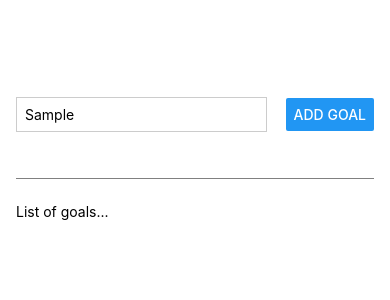
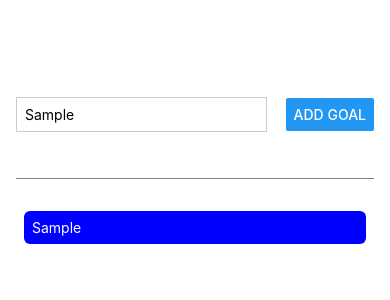
Before and after one commit to GregRodriguezJr/react_projects, a React Native app in the folder RNCourse/: screen / in a window 390 px wide. Both pictures are taken after typing "Sample" into the empty fields and a click on the button "ADD GOAL". Shown: the top 300 px of the page. Built offline with nearby package versions, Linux system fonts and the light colour scheme.

Commit message:
created useState for goals and updated list with button, added style to list items

```diff
--- a/RNCourse/App.js
+++ b/RNCourse/App.js
@@ -3,13 +3,17 @@
 
 export default function App() {
   const [enteredGoalText, setEnteredGoalText] = useState('');
+  const [courseGoals, setCourseGoals] = useState([]);
 
   const goalInputHandler = (enteredText) => {
     setEnteredGoalText(enteredText);
   }
 
-  const addGoalHadler = () => {
-    console.log(enteredGoalText);
+  const addGoalHandler = () => {
+    setCourseGoals((currentCourseGoals) => [
+      ...currentCourseGoals,
+      enteredGoalText
+    ]);
   }
 
   return (
@@ -21,12 +25,16 @@
           placeholder='Your course goal'
         />
         <Button
-          onPress={addGoalHadler}
+          onPress={addGoalHandler}
           title="Add Goal"
         />
       </View>
       <View style={styles.goalsContainer}>
-        <Text>List of goals...</Text>
+          {courseGoals.map((goal) => (
+            <View style={styles.goalItem} key={goal}>
+              <Text style={styles.goalText}>{goal}</Text>
+            </View>
+          ))}
       </View>
     </View>
   );
@@ -56,5 +64,14 @@
   },
   goalsContainer: {
     flex: 5
+  },
+  goalItem: {
+    margin: 8,
+    borderRadius: 6,
+    backgroundColor: 'blue',
+    padding: 8
+  },
+  goalText: {
+    color: '#fff'
   }
 });
```
